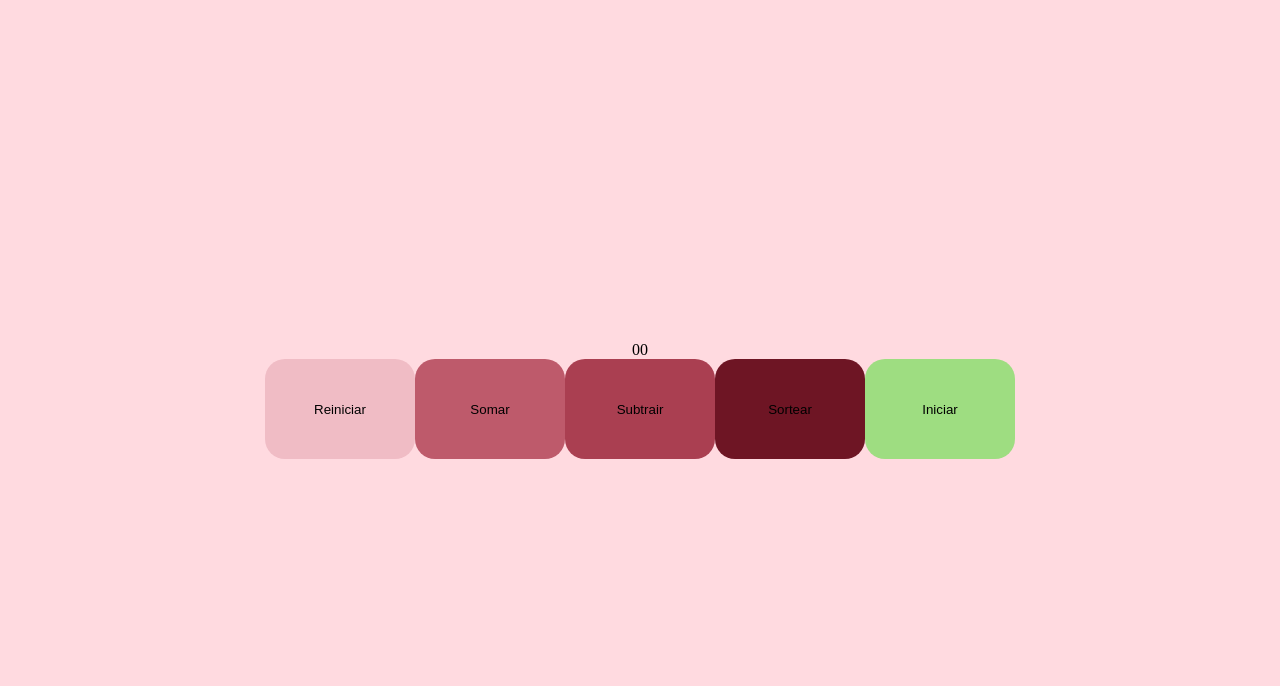
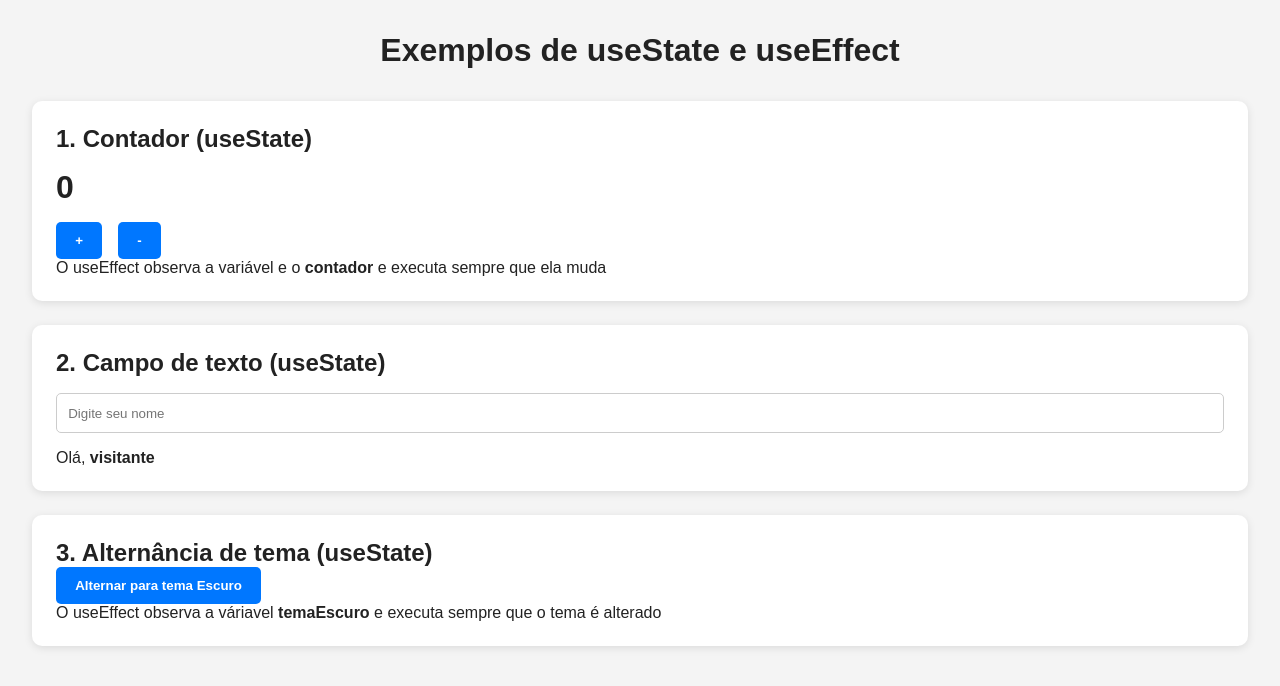
Before and after one commit to Julia-F-cereda/react-test, a React (Vite) app: page / in a window 1280 px wide. Shown: the top 686 px of the page. Built offline with nearby package versions, Linux system fonts and the light colour scheme.

Commit message:
ADD: Página de testes de useEffect e useState pronta.

```diff
--- a/src/App.jsx
+++ b/src/App.jsx
@@ -1,13 +1,15 @@
 // import UseStateHook from "./components/UseStateHook/UseStateHook";
 import Contador from "./components/Contador/Contador";
 import UseEffectHook from "./components/UseEffectHook/UseEffectHook";
+import Tema from "./components/Tema/Tema";
 
 function App(){
 
   return (
 
     // <UseEffectHook/>
-    <Contador />
+    // <Contador />
+   <Tema />
 
 
   );
--- a/src/components/Tema/Tema.jsx
+++ b/src/components/Tema/Tema.jsx
@@ -1,6 +1,6 @@
-import { useState, useEffect} from "react"
+import { useState, useEffect } from "react"
 import styles from "./Tema.module.css"
-function Tema(){
+function Tema() {
     // CASO DE ESTADOS
 
     // 1: Contador
@@ -16,57 +16,78 @@
 
     //1: Executa uma vez ao carregar o componente
     useEffect(() => {
-
+        console.log("componente carregado pela primeira vez");
     }, []);
 
 
-    //2: Executa sempre que mudra o contador
+    //2: Executa sempre que mudar o contador
     useEffect(() => {
+        console.log("O contador foi alterado para:", contador)
 
     }, [contador]);
 
 
     //3:Executa sempre que o tema mudar
     useEffect(() => {
+        console.log("Tema alterado:", temaEscuro ? "Escuro" : "Claro")
 
     }, [temaEscuro]);
 
     //FUNÇÕES
 
     // Aumentar contador
-    function aumentarContador(){
-        setContador(contador + 1)
+    function aumentarContador() {
+        setContador(contador + 1);
 
     }
 
     //Diminuir contador
-    function diminuirContador(){
-        setContador(contador - 1)
+    function diminuirContador() {
+        setContador(contador - 1);
     }
 
     //Alternar tema
-    function alternarTema(){
+    function alternarTema() {
+        setTemaEscuro(!temaEscuro);
 
     }
 
-    return(
-    <main
-        className={`${
-            styles.container
-        } ${temaEscuro ? styles.temaEscuro : styles.temaClaro}`}
-    >
+    return (
+        <main className={`${styles.container
+            } ${temaEscuro ? styles.temaEscuro : styles.temaClaro}`}>
+
             <h1 className={styles.titulo}>Exemplos de useState e useEffect</h1>
 
+            <section className={styles.card}>
+                <h1>1. Contador (useState)</h1>
+                <p className={styles.valor}>{contador}</p>
+                <div className={styles.botoes}>
+                    <button onClick={aumentarContador} >+</button>
+                    <button onClick={diminuirContador} >-</button>
+                </div>
+                <p>O useEffect observa a variável e o <strong>contador</strong> e executa sempre que ela muda</p>
+            </section>
 
+            <section className={styles.card}>
+                <h1>2. Campo de texto (useState)</h1>
+                <input
+                type="text"
+                className={styles.input}
+                placeholder="Digite seu nome"
+                value={nome}
+                onChange={(e) => setNome(e.target.value)}/>
+                <p>Olá, <strong>{nome || "visitante"}</strong></p>
+            </section>
 
-
-
+            <section className={styles.card}>
+                <h1>3. Alternância de tema (useState)</h1>
+                <button className={styles.botaoTema} onClick={alternarTema}>Alternar para tema {temaEscuro ? "Claro" : "Escuro"}</button>
+                <p>O useEffect observa a váriavel <strong>temaEscuro</strong> e executa sempre que o tema é alterado</p>
+            </section>
 
 
 
         </main>
-
-
     );
 }
 
--- a/src/components/Tema/Tema.module.css
+++ b/src/components/Tema/Tema.module.css
@@ -0,0 +1,69 @@
+.container {
+  min-height: 100vh;
+  padding: 2rem;
+  font-family: Arial, Helvetica, sans-serif;
+  transition: background-color 0.3s, color 0.3s;
+}
+
+.temaClaro {
+  background-color: #f4f4f4;
+  color: #222;
+}
+
+.temaEscuro {
+  background-color: #222;
+  color: #f4f4f4;
+}
+
+.titulo {
+  text-align: center;
+  margin-bottom: 2rem;
+}
+
+.card {
+  background-color: white;
+  padding: 1.5rem;
+  margin-bottom: 1.5rem;
+  border-radius: 10px;
+  box-shadow: 0 2px 8px rgba(0, 0, 0, 0.1);
+}
+
+.temaEscuro .card {
+  background-color: #333;
+}
+
+.valor {
+  font-size: 2rem;
+  font-weight: bold;
+  margin: 1rem 0;
+}
+
+.botoes {
+  display: flex;
+  gap: 1rem;
+}
+
+.botoes button,
+.botaoTema {
+  padding: 0.7rem 1.2rem;
+  border: none;
+  border-radius: 5px;
+  cursor: pointer;
+  background-color: #0077ff;
+  color: white;
+  font-weight: bold;
+  transition: background-color 0.3s;
+}
+
+.botoes button:hover,
+.botaoTema:hover {
+  background-color: #005fcc;
+}
+
+.input {
+  width: 100%;
+  padding: 0.7rem;
+  margin: 1rem 0;
+  border: 1px solid #ccc;
+  border-radius: 5px;
+}
```
Lines whose indentation alone changed are shown as unchanged.
